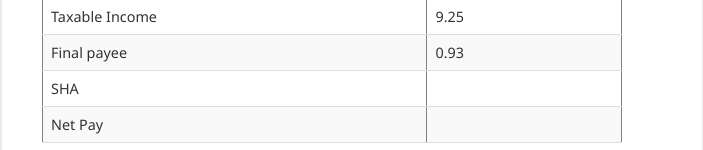
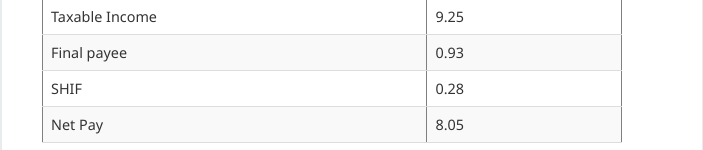
Before and after one commit to Victorious-ke/Code-Challenge, a website: page index.html in a window 1280 px wide. Both pictures are taken after typing "5", "5" into the empty fields and a click on the input "calculate". Shown: the part 650-800 px from the top of the page, without its empty margins (288-991 px from the left). Drawn offline with Linux system fonts and the light colour scheme; no server answers.

Commit message:
js corrections

```diff
--- a/index.html
+++ b/index.html
@@ -5,7 +5,7 @@
   <meta charset="UTF-8" />
   <meta name="viewport" content="width=device-width, initial-scale=1.0" />
   <link rel="stylesheet" href="style.css" />
-  <title>Payroll Calculator</title>
+  <title>Paye Calculator</title>
 </head>
 
 <body>
@@ -49,8 +49,8 @@
           <td id="final_payee"></td>
         </tr>
         <tr>
-          <td>SHA</td>
-          <td id="sha"></td>
+          <td>SHIF</td>
+          <td id="shif"></td>
         </tr>
         <tr>
           <td>Net Pay</td>
--- a/index.js
+++ b/index.js
@@ -6,7 +6,7 @@ document.addEventListener("DOMContentLoaded", () => {
   const nhdfEl = document.getElementById("nhdf");
   const taxableIncomeEl = document.getElementById("taxable_income");
   const finalPayeeEl = document.getElementById("final_payee");
-  const nhifEl = document.getElementById("sha");
+  const shifEl = document.getElementById("shif");
   const netPayEl = document.getElementById("net_pay");
 
   form.addEventListener("submit", (e) => {
@@ -36,10 +36,10 @@ document.addEventListener("DOMContentLoaded", () => {
 
     // shif calculatiobs
 
-    let sha = grossSalary * 0.0275;
+    let shif = grossSalary * 0.0275;
 
 
-    const netPay = grossSalary - nssf - nhdf - paye - sha;
+    const netPay = grossSalary - nssf - nhdf - paye - shif;
 
     // Display results
     grossEl.textContent = grossSalary.toFixed(2);
@@ -47,7 +47,7 @@ document.addEventListener("DOMContentLoaded", () => {
     nhdfEl.textContent = nhdf.toFixed(2);
     taxableIncomeEl.textContent = taxableIncome.toFixed(2);
     finalPayeeEl.textContent = paye.toFixed(2);
-    nhifEl.textContent = nhif.toFixed(2);
+    shifEl.textContent = shif.toFixed(2);
     netPayEl.textContent = netPay.toFixed(2);
 
     // Save to json-server
@@ -57,7 +57,7 @@ document.addEventListener("DOMContentLoaded", () => {
       nssf,
       nhdf,
       paye,
-      sha
+      shif
     };
 
     fetch("http://localhost:3000/salaryRecords", {
```
